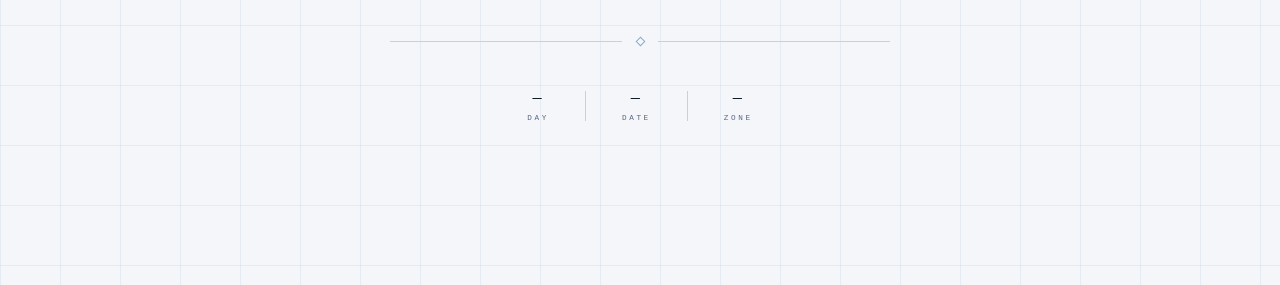
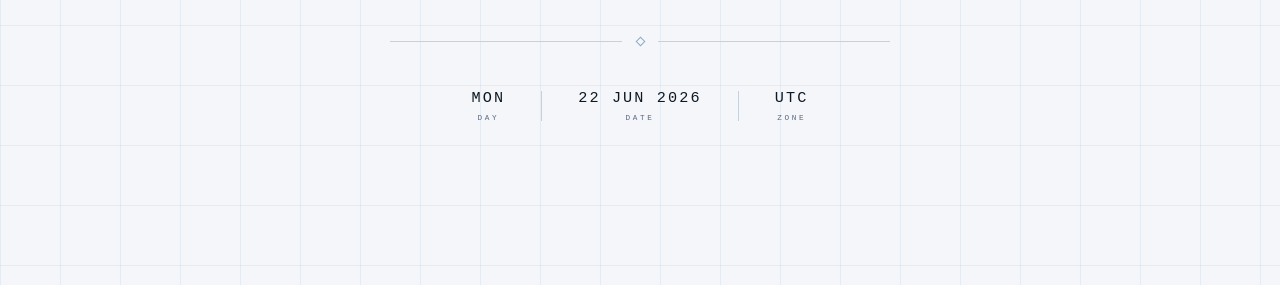
Before and after one commit to JulianBurgi/meridian-clock, a plain HTML site: page index.html in a window 1280 px wide. Shown: the part 515-800 px from the top of the page. Drawn offline with Linux system fonts and the light colour scheme.

Commit message:
feat: add day, date, and timezone display

```diff
--- a/index.html
+++ b/index.html
@@ -158,7 +158,15 @@
   <script>
     function pad(n, len) { return String(n).padStart(len || 2, '0'); }
 
+    const DAYS   = ['SUN','MON','TUE','WED','THU','FRI','SAT'];
+    const MONTHS = ['JAN','FEB','MAR','APR','MAY','JUN','JUL','AUG','SEP','OCT','NOV','DEC'];
     const colons = document.querySelectorAll('.colon');
+
+    // Timezone — resolved once, doesn't change
+    const tzRaw = Intl.DateTimeFormat().resolvedOptions().timeZone || 'Local';
+    document.getElementById('tz').textContent = tzRaw.split('/').pop().replace(/_/g, ' ');
+
+    let prevSec = -1;
 
     function tick() {
       const now = new Date();
@@ -173,6 +181,17 @@
       const off = ms >= 500;
       colons.forEach(c => c.style.opacity = off ? '0.14' : '1');
 
+      // Update date once per second, only when it changes
+      const s = now.getSeconds();
+      if (s !== prevSec) {
+        prevSec = s;
+        if (s === 0 || document.getElementById('day-name').textContent === '—') {
+          document.getElementById('day-name').textContent = DAYS[now.getDay()];
+          document.getElementById('date-str').textContent =
+            pad(now.getDate()) + ' ' + MONTHS[now.getMonth()] + ' ' + now.getFullYear();
+        }
+      }
+
       requestAnimationFrame(tick);
     }
 
```
